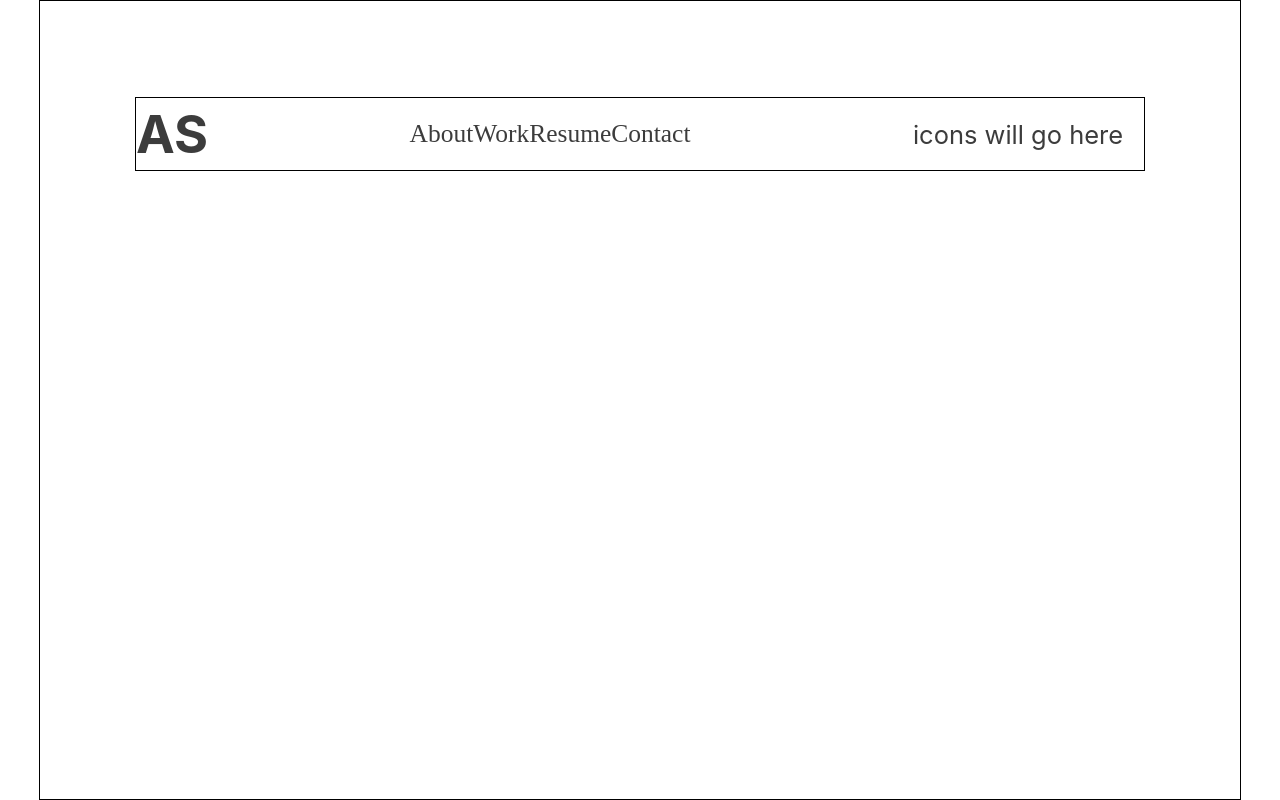
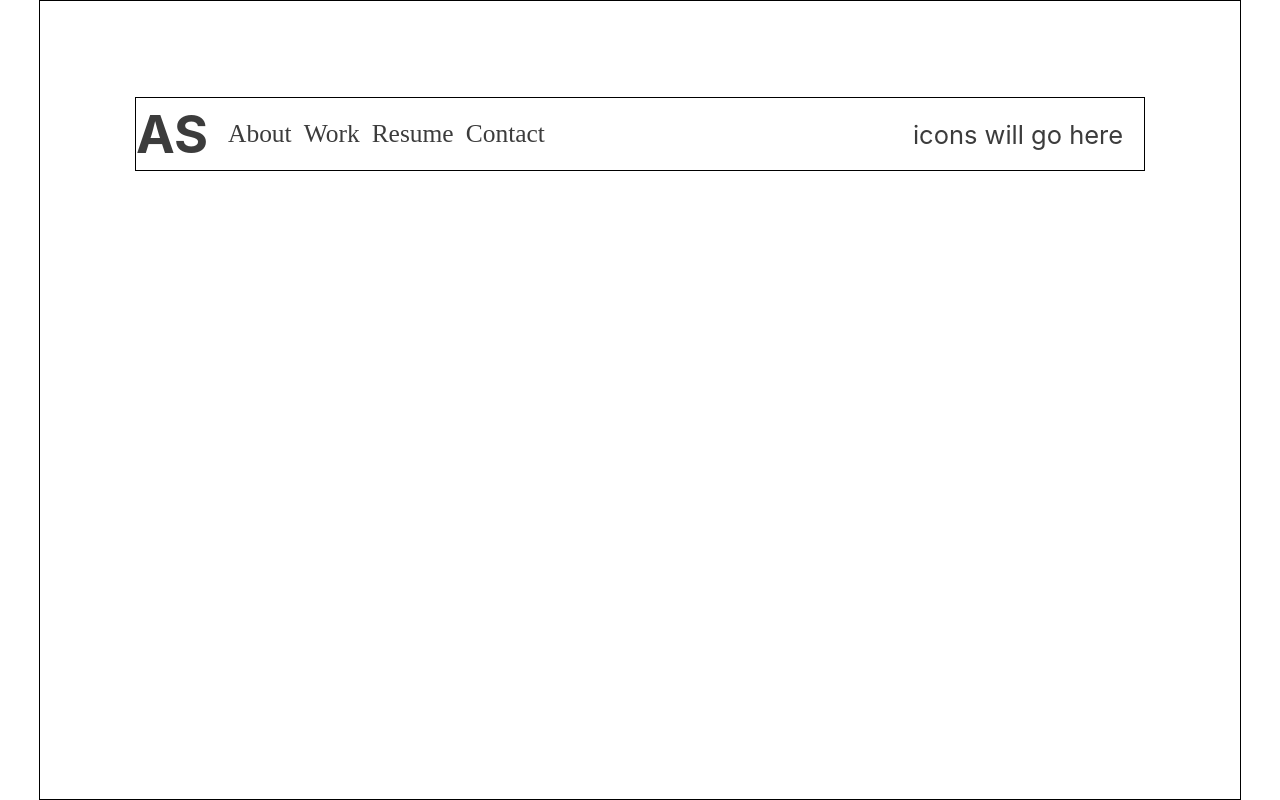
Before and after one commit to alexandoval13/alex-portfolio, a React (Create React App) app: page / in a window 1280 px wide. Built offline with nearby package versions, Linux system fonts and the light colour scheme.

Commit message:
Edit Header CSS

```diff
--- a/src/App.css
+++ b/src/App.css
@@ -22,7 +22,7 @@
   max-width: 1008px;
   height: 72px;
   display: grid;
-  grid-template-columns: auto auto 25%;
+  grid-template-columns: 86px auto 25%;
   border: solid black 1px;
   align-items: center;
   justify-items: center;
@@ -45,9 +45,15 @@
   font-family: none;
   font-weight: 100;
   grid-area: 1/2;
+  justify-self: left;
+  width: 100%;
   display: flex;
-  justify-self: left;
+  justify-content: left;
   font-size: 98%;
+}
+
+.header-sections div {
+  margin: 0 6px;
 }
 
 .header-icons {
```
